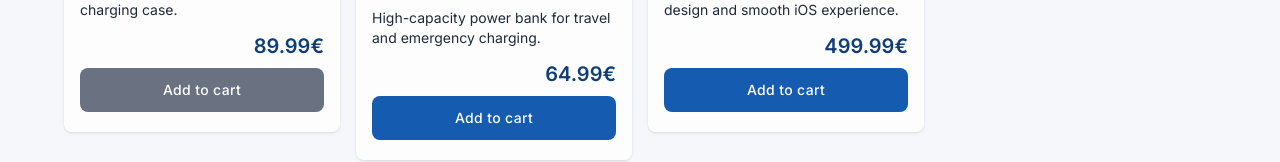
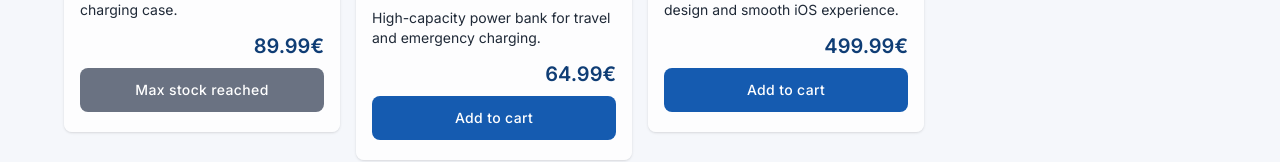
Before and after one commit to manos-grigorakis/mobiletech, a Vue app in the folder frontend/: page /products in a window 1280 px wide. Shown: the part 1040-1202 px from the top of the page. Built offline with nearby package versions, Linux system fonts and the light colour scheme.

Commit message:
fix: add to cart functionality from cards and details page

```diff
--- a/frontend/src/components/products/ProductDetail.vue
+++ b/frontend/src/components/products/ProductDetail.vue
@@ -5,10 +5,9 @@ import { useStockStatus } from '@/composables/useStockStatus'
 import { computed, watchEffect } from 'vue'
 import router from '@/router'
 import MainButton from '../ui/MainButton.vue'
-import { useCartStore } from '@/stores/cart'
+import { useCartItem } from '@/composables/useCartItem'
 
 const route = useRoute()
-const cart = useCartStore()
 const product = computed(() => products.find((p) => p.id === Number(route.params.id)))
 
 watchEffect(() => {
@@ -20,6 +19,7 @@ const getImageUrl = (image: string) => {
 }
 
 const { stockLabel, stockClasses } = useStockStatus(computed(() => product.value?.stock ?? 0))
+const { isDisabled, isMaxStock, addToCart } = useCartItem(product)
 </script>
 
 <template>
@@ -76,9 +76,9 @@ const { stockLabel, stockClasses } = useStockStatus(computed(() => product.value
         </div>
 
         <MainButton
-          @click="cart.addToCart(product)"
-          title="Add to card"
-          :disabled="product.stock === 0"
+          @click="addToCart()"
+          :title="isMaxStock ? 'Max stock reached' : 'Add to cart'"
+          :disabled="isDisabled"
         />
       </div>
     </div>
--- a/frontend/src/components/ui/ProductCard.vue
+++ b/frontend/src/components/ui/ProductCard.vue
@@ -4,16 +4,16 @@ import { computed } from 'vue'
 import { RouterLink } from 'vue-router'
 import { useStockStatus } from '@/composables/useStockStatus'
 import MainButton from './MainButton.vue'
-import { useCartStore } from '@/stores/cart'
+import { useCartItem } from '@/composables/useCartItem'
 
 const { product } = defineProps<{ product: Product }>()
-const cart = useCartStore()
 
 const getImageUrl = (image: String) => {
   return new URL(`../../assets/products/${image}`, import.meta.url).href
 }
 
 const { stockLabel, stockClasses } = useStockStatus(computed(() => product.stock))
+const { isDisabled, isMaxStock, addToCart } = useCartItem(product)
 </script>
 
 <template>
@@ -45,9 +45,9 @@ const { stockLabel, stockClasses } = useStockStatus(computed(() => product.stock
     </RouterLink>
 
     <MainButton
-      @click="cart.addToCart(product)"
-      title="Add to cart"
-      :disabled="product.stock === 0"
+      @click="addToCart"
+      :title="isMaxStock ? 'Max stock reached' : 'Add to cart'"
+      :disabled="isDisabled"
     />
   </div>
 </template>
--- /dev/null
+++ b/frontend/src/composables/useCartItem.ts
@@ -0,0 +1,31 @@
+import { useCartStore } from '@/stores/cart'
+import type { Product } from '@/types/product'
+import { computed, toValue, type MaybeRefOrGetter } from 'vue'
+
+export function useCartItem(product: MaybeRefOrGetter<Product | undefined>) {
+  const cart = useCartStore()
+
+  const cartItem = computed(() => {
+    const p = toValue(product)
+    return p ? cart.items.find((i) => i.id === p.id) : undefined
+  })
+
+  const isMaxStock = computed(() => {
+    const p = toValue(product)
+    return p ? (cartItem.value?.quantity ?? 0) >= p.stock : false
+  })
+
+  const isOutOfStock = computed(() => {
+    const p = toValue(product)
+    return p ? p.stock === 0 : false
+  })
+
+  const isDisabled = computed(() => isOutOfStock.value || isMaxStock.value)
+
+  const addToCart = () => {
+    const p = toValue(product)
+    if (p && !isDisabled.value) cart.addToCart(p)
+  }
+
+  return { cartItem, isMaxStock, isOutOfStock, isDisabled, addToCart }
+}
```
